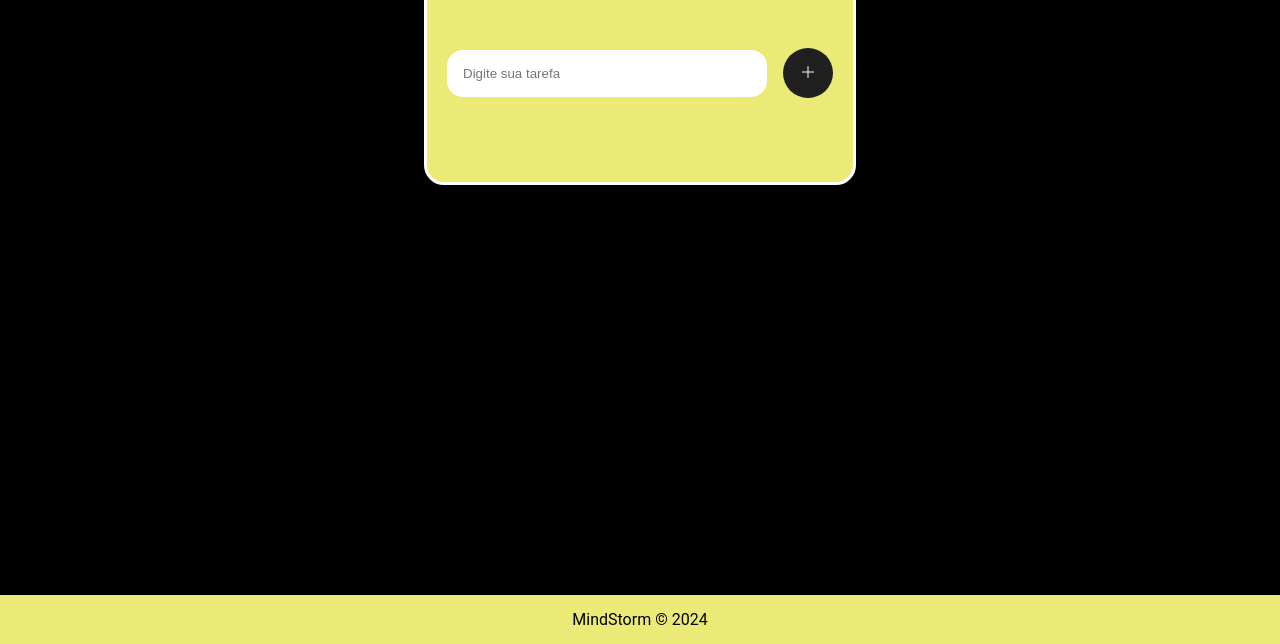
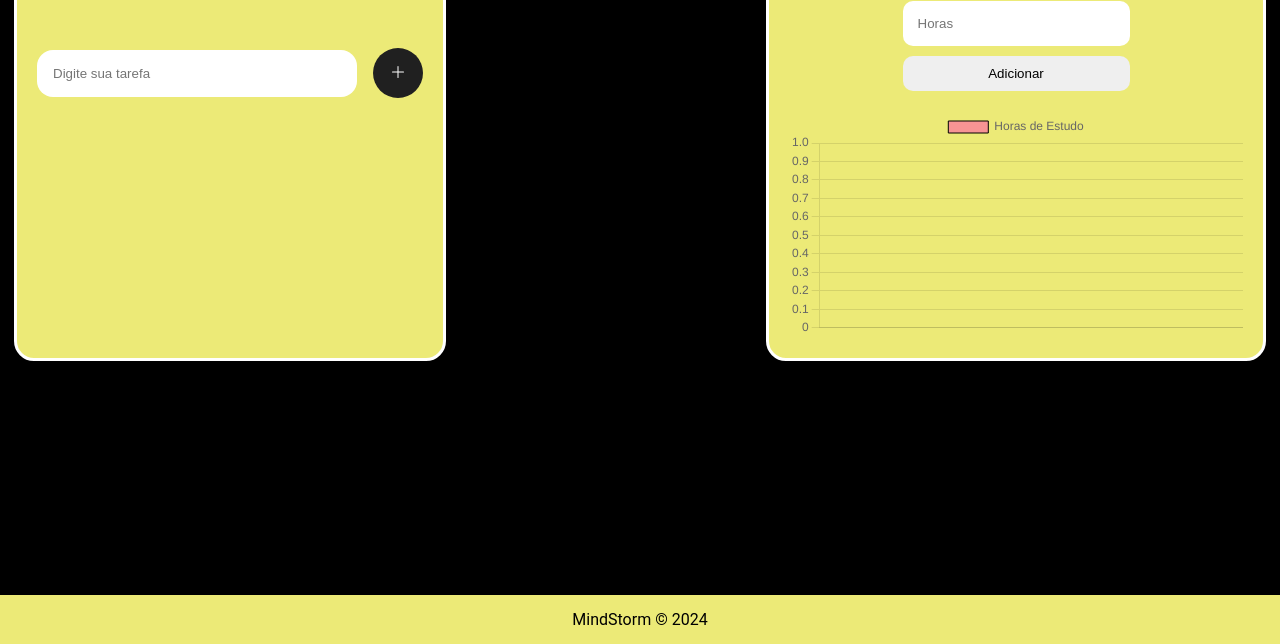
Before and after one commit to ICEI-PUC-Minas-PPLES-TI/plf-es-2024-1-ti1-0385100-inclusao-de-neurodivergentes-tdah, a plain HTML site: page codigo/pages/tarefas/tarefas.html in a window 1280 px wide. Shown: the part 156-800 px from the top of the page. Drawn offline with nearby package versions, Linux system fonts and the light colour scheme.

Commit message:
grafico Arlindo aba tarefas

```diff
--- a/codigo/pages/tarefas/tarefas.css
+++ b/codigo/pages/tarefas/tarefas.css
@@ -106,7 +106,7 @@ main{
     align-items: center;
 }
 .wraper{
-    gap: 4rem;
+    gap: 20rem;
 }
 
 .content{
@@ -230,6 +230,42 @@ main{
     font-size: 1.3rem;
 }
 
+.grafico{
+    margin-top: 50px;
+    background-color: #ecea77;
+    width: 500px;
+    padding: 20px;
+    border-radius: 20px;
+    border: 3px solid white;
+}
+#estudoForm{
+    display: flex;
+    flex-direction: column;
+    gap: 10px;
+    align-items: center;
+}
+
+#estudoForm input{
+    width: 50%;
+    padding: 15px;
+    border-radius: 10px;
+    outline: none;
+    border: none;
+}
+
+#estudoForm button{
+    width: 50%;
+    padding: 10px;
+    border: none;
+    outline: none;
+    border-radius: 10px;
+    margin-bottom: 20px;
+}
+#estudoForm button:hover{
+    background-color: rgb(182, 182, 182);
+    transition: 0.5s ease-in-out;
+    cursor: pointer;
+}
 
 @media (min-width: 1200px) {
     .wraper{
--- a/codigo/pages/tarefas/tarefas.html
+++ b/codigo/pages/tarefas/tarefas.html
@@ -5,6 +5,7 @@
     <meta name="viewport" content="width=device-width, initial-scale=1.0">
     <link rel="stylesheet" href="tarefas.css">
     <title>Tarefas</title>
+    <script src="https://cdn.jsdelivr.net/npm/chart.js"></script>
 </head>
 <body>
     <div class="container-principal">
@@ -37,6 +38,14 @@
                         <ul id="toDoList"></ul>
                     </div>
                 </div>
+                <div class="grafico">
+                    <form id="estudoForm">
+                        <input type="text" id="materia" placeholder="Matéria" required>
+                        <input type="number" id="horas" placeholder="Horas" required>
+                        <button type="submit">Adicionar</button>
+                    </form>
+                    <canvas id="grafico"></canvas>
+                </div>
                 </div>
         </main>
         <footer>
--- a/codigo/pages/tarefas/tarefas.js
+++ b/codigo/pages/tarefas/tarefas.js
@@ -1,49 +1,55 @@
-const localStorageKey = 'toDoList-gn';
+const localStorageKey = "toDoList-gn";
 
 function validateNewTask() {
   let values = JSON.parse(localStorage.getItem(localStorageKey) || "[]");
-    let inputValue = document.getElementById('inputNewTask').value;
-    let exists = values.find(x => x.name === inputValue);
+  let inputValue = document.getElementById("inputNewTask").value;
+  let exists = values.find((x) => x.name === inputValue);
   return !!exists;
 }
 
 function saveName() {
-    const name = document.getElementById('inputNewTask').value;
-    localStorage.setItem('userName', name);
+  const name = document.getElementById("inputNewTask").value;
+  localStorage.setItem("userName", name);
   window.location.href = "../dashboard/dashboard.html";
 }
 
 function newTask() {
-    let input = document.getElementById('inputNewTask');
-    input.style.border = '';
+  let input = document.getElementById("inputNewTask");
+  input.style.border = "";
 
   // Validação
   if (!input.value) {
-        input.style.border = '1px solid red';
-        alert('Digite algo para inserir na sua lista');
+    input.style.border = "1px solid red";
+    alert("Digite algo para inserir na sua lista");
   } else if (validateNewTask()) {
-        alert('Já existe uma tarefa com esse nome');
+    alert("Já existe uma tarefa com esse nome");
   } else {
     let values = JSON.parse(localStorage.getItem(localStorageKey) || "[]");
     values.push({ name: input.value, done: false });
     localStorage.setItem(localStorageKey, JSON.stringify(values));
     showValues();
   }
-    input.value = '';
+  input.value = "";
 }
 
 function showValues() {
   let values = JSON.parse(localStorage.getItem(localStorageKey) || "[]");
-    let list = document.getElementById('toDoList');
-    list.innerHTML = '';
+  let list = document.getElementById("toDoList");
+  list.innerHTML = "";
   for (let i = 0; i < values.length; i++) {
     list.innerHTML += `
-            <li style="text-decoration: ${values[i].done ? 'line-through' : 'none'};">
+            <li style="text-decoration: ${
+              values[i].done ? "line-through" : "none"
+            };">
                 ${values[i].name}
-                <button class='btn-delete' onclick='removeItem("${values[i].name}")'><svg xmlns="http://www.w3.org/2000/svg" width="16" height="16" fill="currentColor" class="bi bi-trash3" viewBox="0 0 16 16">
+                <button class='btn-delete' onclick='removeItem("${
+                  values[i].name
+                }")'><svg xmlns="http://www.w3.org/2000/svg" width="16" height="16" fill="currentColor" class="bi bi-trash3" viewBox="0 0 16 16">
                 <path d="M6.5 1h3a.5.5 0 0 1 .5.5v1H6v-1a.5.5 0 0 1 .5-.5M11 2.5v-1A1.5 1.5 0 0 0 9.5 0h-3A1.5 1.5 0 0 0 5 1.5v1H1.5a.5.5 0 0 0 0 1h.538l.853 10.66A2 2 0 0 0 4.885 16h6.23a2 2 0 0 0 1.994-1.84l.853-10.66h.538a.5.5 0 0 0 0-1zm1.958 1-.846 10.58a1 1 0 0 1-.997.92h-6.23a1 1 0 0 1-.997-.92L3.042 3.5zm-7.487 1a.5.5 0 0 1 .528.47l.5 8.5a.5.5 0 0 1-.998.06L5 5.03a.5.5 0 0 1 .47-.53Zm5.058 0a.5.5 0 0 1 .47.53l-.5 8.5a.5.5 0 1 1-.998-.06l.5-8.5a.5.5 0 0 1 .528-.47M8 4.5a.5.5 0 0 1 .5.5v8.5a.5.5 0 0 1-1 0V5a.5.5 0 0 1 .5-.5"/>
               </svg></button>
-                <button class='btn-ok' onclick='markAsDone("${values[i].name}")'><svg xmlns="http://www.w3.org/2000/svg" width="16" height="16" fill="currentColor" class="bi bi-check-lg" viewBox="0 0 16 16">
+                <button class='btn-ok' onclick='markAsDone("${
+                  values[i].name
+                }")'><svg xmlns="http://www.w3.org/2000/svg" width="16" height="16" fill="currentColor" class="bi bi-check-lg" viewBox="0 0 16 16">
                 <path d="M12.736 3.97a.733.733 0 0 1 1.047 0c.286.289.29.756.01 1.05L7.88 12.01a.733.733 0 0 1-1.065.02L3.217 8.384a.757.757 0 0 1 0-1.06.733.733 0 0 1 1.047 0l3.052 3.093 5.4-6.425z"/>
               </svg></button>
             </li>`;
@@ -52,7 +58,7 @@ function showValues() {
 
 function removeItem(taskName) {
   let values = JSON.parse(localStorage.getItem(localStorageKey) || "[]");
-    let index = values.findIndex(x => x.name === taskName);
+  let index = values.findIndex((x) => x.name === taskName);
   if (index !== -1) {
     values.splice(index, 1);
     localStorage.setItem(localStorageKey, JSON.stringify(values));
@@ -62,7 +68,7 @@ function removeItem(taskName) {
 
 function markAsDone(taskName) {
   let values = JSON.parse(localStorage.getItem(localStorageKey) || "[]");
-    let index = values.findIndex(x => x.name === taskName);
+  let index = values.findIndex((x) => x.name === taskName);
   if (index !== -1) {
     values[index].done = !values[index].done; // Toggle the done status
     localStorage.setItem(localStorageKey, JSON.stringify(values));
@@ -71,3 +77,76 @@ function markAsDone(taskName) {
 }
 
 showValues();
+
+//GRAFICO
+
+let estudoDiario = JSON.parse(localStorage.getItem('estudoDiario')) || {};
+let chart = null;
+
+document.getElementById('estudoForm').addEventListener('submit', function(event) {
+  event.preventDefault();
+
+  const materia = document.getElementById('materia').value.trim().toLowerCase();
+  const horas = parseInt(document.getElementById('horas').value);
+
+  // Inicializar array para a matéria se não existir
+  if (!estudoDiario[materia]) {
+    estudoDiario[materia] = [];
+  }
+
+  // Adicionar as horas ao array da matéria correspondente
+  estudoDiario[materia].push(horas);
+
+  // Armazenar de volta no localStorage
+  localStorage.setItem('estudoDiario', JSON.stringify(estudoDiario));
+
+  // Atualizar gráfico
+  atualizarGrafico(estudoDiario);
+});
+
+function atualizarGrafico(estudoDiario) {
+  const ctx = document.getElementById('grafico').getContext('2d');
+
+  // Obter nomes das matérias e somas das horas
+  const materias = Object.keys(estudoDiario);
+  const horasEstudo = materias.map(materia => estudoDiario[materia].reduce((a, b) => a + b, 0));
+
+  // Se já houver um gráfico, destrua-o antes de criar um novo
+  if (chart) {
+    chart.destroy();
+  }
+
+  // Dados do gráfico
+  const data = {
+    labels: materias,
+    datasets: [{
+      label: 'Horas de Estudo',
+      data: horasEstudo,
+      backgroundColor: '#f79494',
+      borderColor: 'black',
+      borderWidth: 1
+    }]
+  };
+
+  // Configurações do gráfico
+  const config = {
+    type: 'bar',
+    data: data,
+    options: {
+      scales: {
+        y: {
+          beginAtZero: true
+        }
+      }
+    }
+  };
+
+  // Renderizar gráfico
+  chart = new Chart(ctx, config);
+}
+
+// Inicializar gráfico com dados do localStorage
+document.addEventListener('DOMContentLoaded', (event) => {
+  estudoDiario = JSON.parse(localStorage.getItem('estudoDiario')) || {};
+  atualizarGrafico(estudoDiario);
+});
```
Lines whose indentation alone changed are shown as unchanged.
